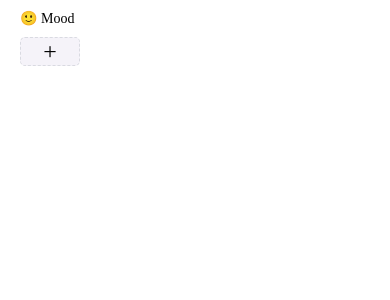
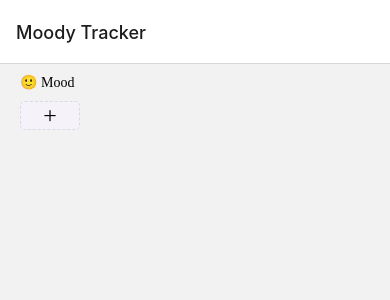
Before and after one commit to kkoscielniak/moody-tracker, a React Native app: screen / in a window 390 px wide. Shown: the top 300 px of the page. Built offline with nearby package versions, Linux system fonts and the light colour scheme.

Commit message:
feat: Add react-navigation

```diff
--- a/package.json
+++ b/package.json
@@ -10,8 +10,12 @@
     "lint": "eslint . --ext .js,.jsx,.ts,.tsx"
   },
   "dependencies": {
+    "@react-navigation/native": "^6.0.16",
+    "@react-navigation/native-stack": "^6.9.4",
     "react": "18.0.0",
-    "react-native": "0.69.5"
+    "react-native": "0.69.5",
+    "react-native-safe-area-context": "^4.4.1",
+    "react-native-screens": "^3.18.2"
   },
   "devDependencies": {
     "@babel/core": "^7.12.9",
--- a/src/App.tsx
+++ b/src/App.tsx
@@ -1,3 +1,5 @@
+import { NavigationContainer } from '@react-navigation/native';
+import { createNativeStackNavigator } from '@react-navigation/native-stack';
 import React from 'react';
 import {
   SafeAreaView,
@@ -10,9 +12,8 @@ import {
 import DataEntry from './components/DataEntry/DataEntry';
 import styles from './styles';
 
-const App = () => {
+const HomeScreen = () => {
   const isDarkMode = useColorScheme() === 'dark';
-
   return (
     <SafeAreaView>
       <StatusBar barStyle={isDarkMode ? 'light-content' : 'dark-content'} />
@@ -26,4 +27,16 @@ const App = () => {
   );
 };
 
+const Stack = createNativeStackNavigator();
+
+const App = () => {
+  return (
+    <NavigationContainer>
+      <Stack.Navigator>
+        <Stack.Screen name="Moody Tracker" component={HomeScreen} />
+      </Stack.Navigator>
+    </NavigationContainer>
+  );
+};
+
 export default App;
```
Also changed, not shown: 4 other files (tests, documents, lock files or other folders).
